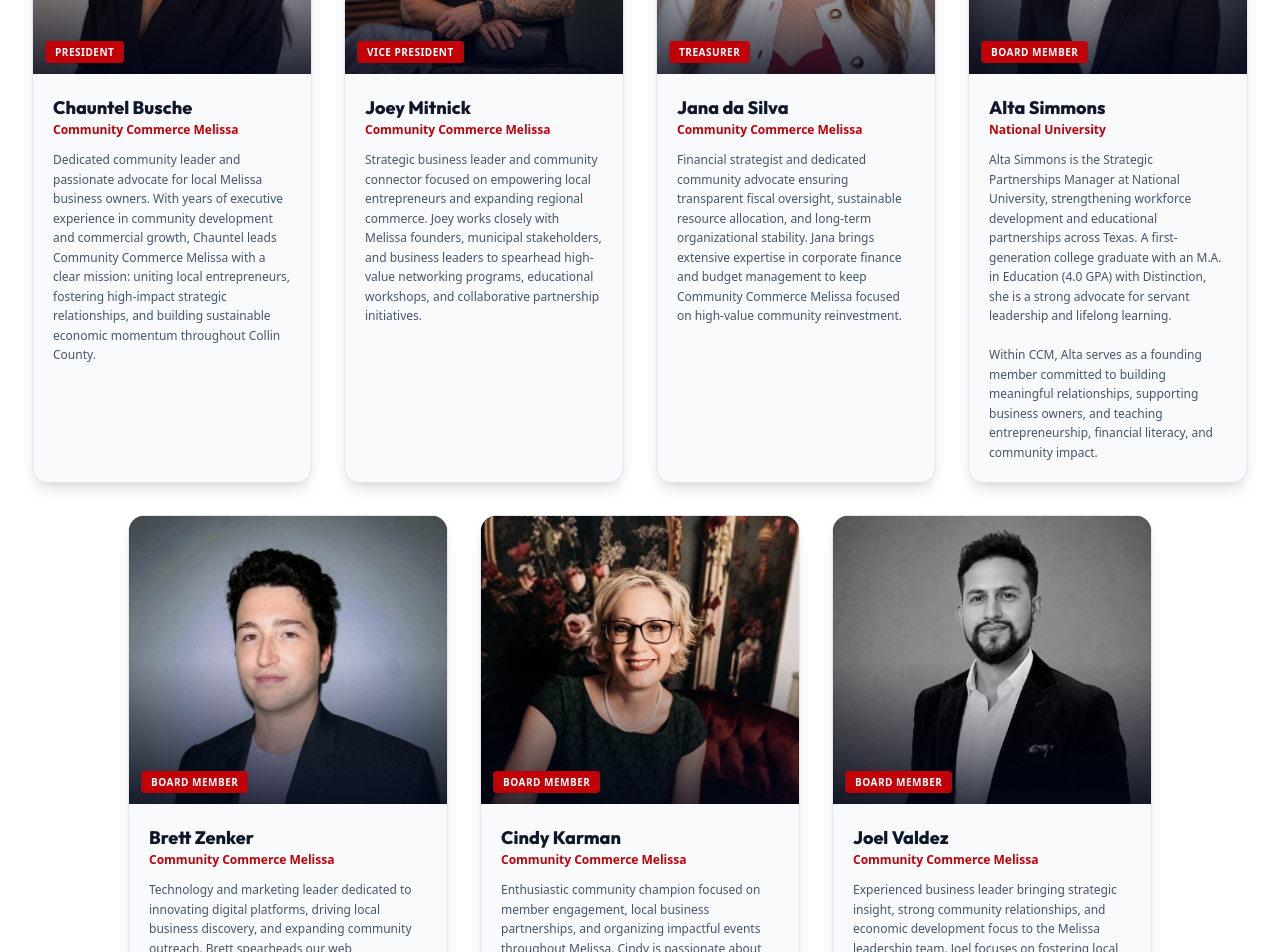
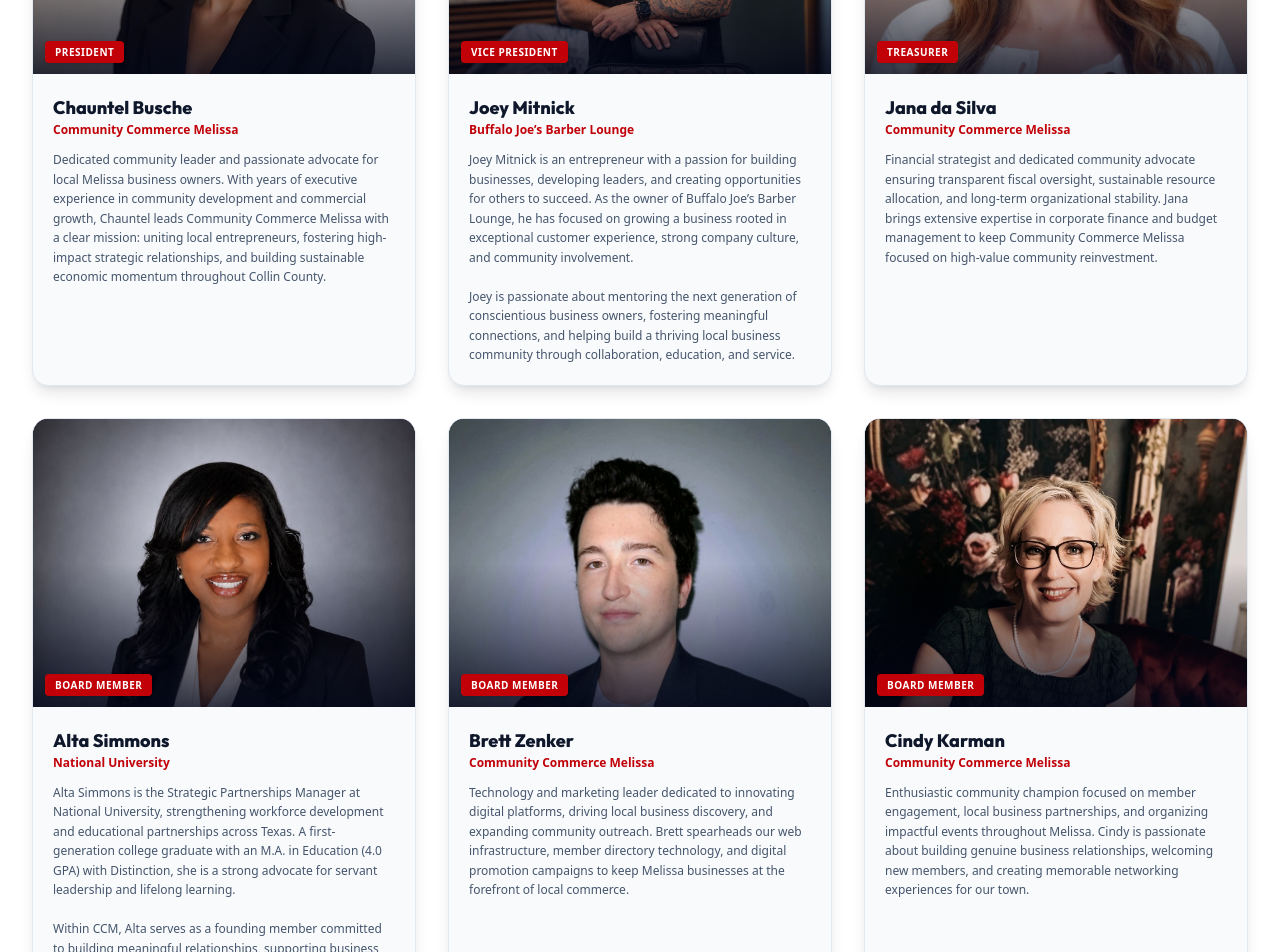
Before and after one commit to brettz6771/community-commerce-melissa, a Next.js app: page /leadership in a window 1280 px wide. Shown: the part 840-1792 px from the top of the page. Built offline with nearby package versions, Linux system fonts and the light colour scheme; a web font is replaced by a local one.

Commit message:
Update Joey Mitnick bio & business, remove Joel Valdez, and rebalance leadership grid into 2 rows of 3

```diff
--- a/src/app/leadership/page.tsx
+++ b/src/app/leadership/page.tsx
@@ -11,8 +11,8 @@
 export default function LeadershipPage() {
   const [isJoinModalOpen, setIsJoinModalOpen] = useState(false);
 
-  const row1Members = MOCK_BOARD_MEMBERS.slice(0, 4);
-  const row2Members = MOCK_BOARD_MEMBERS.slice(4, 7);
+  const row1Members = MOCK_BOARD_MEMBERS.slice(0, 3);
+  const row2Members = MOCK_BOARD_MEMBERS.slice(3, 6);
 
   const renderLeaderCard = (member: typeof MOCK_BOARD_MEMBERS[0]) => (
     <div
@@ -90,13 +90,13 @@
             </p>
           </div>
 
-          {/* Row 1: Top 4 Leaders */}
-          <div className="grid grid-cols-1 sm:grid-cols-2 lg:grid-cols-4 gap-6 sm:gap-8 max-w-7xl mx-auto items-stretch">
+          {/* Row 1: 3 Leaders */}
+          <div className="grid grid-cols-1 md:grid-cols-3 gap-6 sm:gap-8 max-w-7xl mx-auto items-stretch">
             {row1Members.map(renderLeaderCard)}
           </div>
 
-          {/* Row 2: Bottom 3 Leaders (Centered) */}
-          <div className="grid grid-cols-1 sm:grid-cols-2 lg:grid-cols-3 gap-6 sm:gap-8 max-w-5xl mx-auto items-stretch">
+          {/* Row 2: 3 Leaders */}
+          <div className="grid grid-cols-1 md:grid-cols-3 gap-6 sm:gap-8 max-w-7xl mx-auto items-stretch">
             {row2Members.map(renderLeaderCard)}
           </div>
         </div>
--- a/src/data/mockData.ts
+++ b/src/data/mockData.ts
@@ -264,8 +264,8 @@
     id: "board-2",
     name: "Joey Mitnick",
     role: "Vice President",
-    business: "Community Commerce Melissa",
-    bio: "Strategic business leader and community connector focused on empowering local entrepreneurs and expanding regional commerce. Joey works closely with Melissa founders, municipal stakeholders, and business leaders to spearhead high-value networking programs, educational workshops, and collaborative partnership initiatives.",
+    business: "Buffalo Joe’s Barber Lounge",
+    bio: "Joey Mitnick is an entrepreneur with a passion for building businesses, developing leaders, and creating opportunities for others to succeed. As the owner of Buffalo Joe’s Barber Lounge, he has focused on growing a business rooted in exceptional customer experience, strong company culture, and community involvement.\n\nJoey is passionate about mentoring the next generation of conscientious business owners, fostering meaningful connections, and helping build a thriving local business community through collaboration, education, and service.",
     headshot: "/ccm-leaders/joey-mitnick.jpg",
     funFact: "Passionate about local business growth and community development.",
     email: "joey@communitycommercemelissa.com",
@@ -319,18 +319,6 @@
     email: "cindy@communitycommercemelissa.com",
     phone: "(972) 837-1006",
     objectPosition: "center 5%"
-  },
-  {
-    id: "board-7",
-    name: "Joel Valdez",
-    role: "Board Member",
-    business: "Community Commerce Melissa",
-    bio: "Experienced business leader bringing strategic insight, strong community relationships, and economic development focus to the Melissa leadership team. Joel focuses on fostering local trade, supporting young entrepreneurs, and expanding commercial opportunities across North Texas.",
-    headshot: "/ccm-leaders/joel-valdez.png",
-    funFact: "Dedicated to fostering local economic growth and community unity.",
-    email: "joel@communitycommercemelissa.com",
-    phone: "(972) 837-1007",
-    objectPosition: "top"
   }
 ];
 
```
